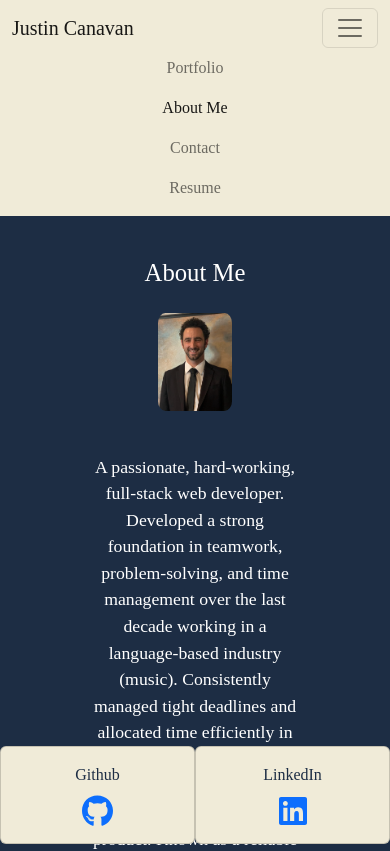
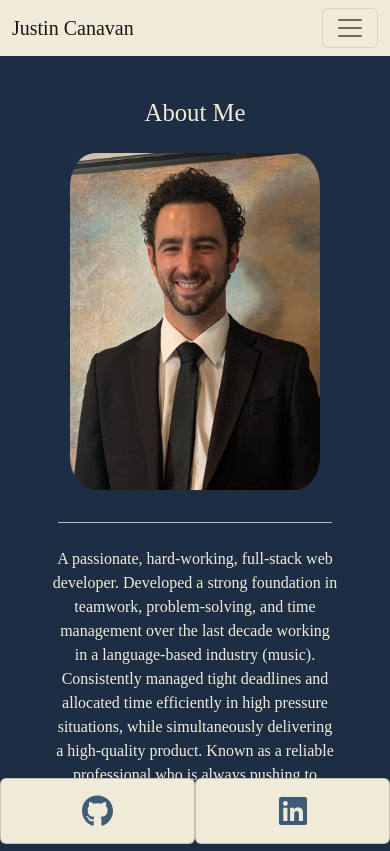
Before and after one commit to justincanavanmusic/react-portfolio, a React (Create React App) app: page / in a window 390 px wide. Shown: the top 851 px of the page. Built offline with nearby package versions, Linux system fonts and the light colour scheme; a web font is replaced by a local one.

Commit message:
contact page, redid aboutme styling

```diff
--- a/src/components/Nav.js
+++ b/src/components/Nav.js
@@ -22,7 +22,7 @@ function Nav({ currentPage, changePage }) {
           <span className="navbar-toggler-icon nav-btn"></span>
         </button>
 
-        <div className="collapse navbar-collapse show" id="navbarNavAltMarkup">
+        <div className="collapse navbar-collapse" id="navbarNavAltMarkup">
           <ul className="navbar-nav">
             <li className="nav-item">
               <a
--- a/src/components/pages/AboutMe.js
+++ b/src/components/pages/AboutMe.js
@@ -7,22 +7,30 @@ const style = {
       borderRadius: "10%"
   }
 }
+// width='20%' height='25%'
 
-export default function AboutMe({ paragraph }) {
+export default function AboutMe() {
 
     return (
         <>
-      <div className='container about-me-container justify-content-start'>
-        {/* <div className='row'>
-          <div className='col'> */}
-      <h2 className='about-me'>About Me</h2>
+      <div className='container about-me-container'>
 
-      <img src={photo} style={style.photo} alt='Justin Canavan headshot' width='20%' height='25%' className="headshot"></img>
 
-      <p className='bio' >A passionate, hard-working, full-stack web developer. Developed a strong foundation in teamwork, problem-solving, and time management over the last decade working in a language-based industry (music). Consistently managed tight deadlines and allocated time efficiently in high pressure situations, while simultaneously delivering a high-quality product. Known as a reliable professional who is always pushing to advance his craft. </p>
+      <h2 className='cream-font about-me'>About Me</h2>
+      {/* <hr className='w-25 mx-auto opacity-75'></hr> */}
+
+
+      <img src={photo} style={style.photo} alt='Justin Canavan headshot'
+      className="headshot mb-3"></img>
+      <hr className='opacity-75 w-75 mx-auto mb-4'></hr>
+      <div className='container'>
+        <div className='mx-auto mb-5 col-lg-7 col-md-9 col-10'>
+
+      <p >A passionate, hard-working, full-stack web developer. Developed a strong foundation in teamwork, problem-solving, and time management over the last decade working in a language-based industry (music). Consistently managed tight deadlines and allocated time efficiently in high pressure situations, while simultaneously delivering a high-quality product. Known as a reliable professional who is always pushing to advance his craft. </p>
       </div>
-      {/* </div>
-      </div> */}
+      </div>
+      </div>
+
 
       </>
     )
--- a/src/components/pages/Contact.js
+++ b/src/components/pages/Contact.js
@@ -1,89 +1,79 @@
 import React, { useState } from "react";
 import "./index.css";
-import { AiOutlineMail } from 'react-icons/ai';
-import { BsFillTelephoneFill } from 'react-icons/bs'
-import { FaGithub } from 'react-icons/fa'
-
+import { AiOutlineMail } from "react-icons/ai";
+import { BsFillTelephoneFill } from "react-icons/bs";
+import { FaGithub } from "react-icons/fa";
 
 export default function Contact() {
-
-  const initialInput =
-    {
+  const initialInput = {
     name: "",
-      email: ""
-    }
+    email: "",
+  };
 
   const [userInput, setUserInput] = useState(initialInput);
 
   const { name, email } = userInput;
 
-  // const [name, setName] = useState("");
   const [nameModal, setNameModal] = useState(false);
-  // const [email, setEmail] = useState("");
   const [emailModal, setEmailModal] = useState(false);
   const [message, setMessage] = useState("");
   const [messageModal, setMessageModal] = useState(false);
 
   const contactInfo = [
     {
-    icon: < AiOutlineMail />,
-    contact: 'justincanavanmusic@gmail.com',
+      icon: <AiOutlineMail />,
+      contact: "justincanavanmusic@gmail.com",
       href: "mailto:justincanavanmusic@gmail.com",
     },
     {
-    icon: < BsFillTelephoneFill />,
-    contact: '201-218-8720',
+      icon: <BsFillTelephoneFill />,
+      contact: "201-218-8720",
       href: "tel:2012188720",
-  }
-]
+    },
+  ];
 
   const messageForm = [
     {
-  title: 'Name',
-  name: 'name',
-  // value: 'name',
-  placeholder: 'John Doe'
+      title: "Name",
+      name: "name",
+      placeholder: "John Doe",
     },
     {
-  title: 'Email Address',
-  name: 'email',
-  // value: 'email',
-  placeholder: "name@example.com"
-}
-
-]
+      title: "Email Address",
+      name: "email",
+      placeholder: "name@example.com",
+    },
+  ];
 
   const inputChange = (e) => {
     const { name, email, value } = e.target;
-  // console.log(e.target)
-  console.log(userInput)
+    // console.log(userInput)
 
     setUserInput(() => {
-
       return {
         ...userInput,
         [name]: value,
         [email]: value,
-
-  }
-  })
-}
+      };
+    });
+  };
 
   const messageChange = (e) => {
     const { value } = e.target;
     // console.log(name)
 
-    return setMessage(value)
-  }
+    return setMessage(value);
+  };
 
   const submitButton = (e) => {
     e.preventDefault();
 
-  console.log('hello')
+    // console.log('hello')
     console.log(userInput);
 
-  setUserInput(initialInput)
-  }
+    setUserInput(initialInput);
+    setMessage("");
+  };
 
   const nameValidation = (nameInput) => {
     console.log(nameInput.length);
@@ -136,35 +126,37 @@ const inputChange = (e) => {
         </div>
       )}
 
-      <div className="container page-container col-12 text-center mt-5 ">
+      <div className="container page-container text-center mt-5 ">
         <div className="row">
-          <div className="col-sm-12 col-md-6 col-lg-6">
-              <h4 className='h4-contact mb-5'>Send me a message!</h4>
+          <div className="mx-auto col-sm-12 col-md-9 col-lg-6">
+            <h4 className="cream-font mb-3">Send me a message!</h4>
+            <hr className="w-50 mb-4 mx-auto opacity-75"></hr>
 
-              <div className='d-flex justify-content-center'>
-              <div className='card mb-5 list-items contact-card col-sm-9 col-md-9 col-lg-9'>
-
+            <div className="d-flex justify-content-center">
+              <div className="card mb-5 list-items contact-card col-12 col-sm-12 col-md-10 col-lg-10">
                 {messageForm.map((oneForm) => (
-
                   <div>
-              <label htmlFor="exampleFormControlInput1" className="pt-2 pb-2">
+                    <label
+                      htmlFor="exampleFormControlInput1"
+                      className="pt-2 pb-2"
+                    >
                       {oneForm.title}
                     </label>
-              <div className='message-input col-sm-10 col-lg-10 col-md-10'>
+                    <div className="message-input col-sm-10 col-lg-10 col-md-10">
                       <input
                         type="text"
                         name={oneForm.name}
                         className="form-control"
                         placeholder={oneForm.placeholder}
-                value={oneForm.name==='name'  ? name : email}
-
+                        value={oneForm.name === "name" ? name : email}
                         onChange={inputChange}
-
-               onBlur={(e) => oneForm.name==='name' ? nameValidation(e.target.value) : validateEmail(e.target.value)}
-
+                        onBlur={(e) =>
+                          oneForm.name === "name"
+                            ? nameValidation(e.target.value)
+                            : validateEmail(e.target.value)
+                        }
                         required
                       ></input>
-
                     </div>
                   </div>
                 ))}
@@ -179,7 +171,6 @@ const inputChange = (e) => {
                             <button
                               onClick={() => setEmailModal(false)}
                               type="button"
-
                               className="btn-close"
                               data-bs-dismiss="modal"
                               aria-label="Close"
@@ -202,7 +193,7 @@ const inputChange = (e) => {
                   >
                     Message
                   </label>
-              <div className='message-input col-lg-10 col-md-10 col-sm-10'>
+                  <div className="message-input col-lg-10 col-md-10 col-sm-10">
                     <textarea
                       onChange={messageChange}
                       value={message}
@@ -210,7 +201,6 @@ const inputChange = (e) => {
                       id="message"
                       rows="3"
                       onBlur={(e) => messageValidation(e.target.value)}
-
                       required
                     ></textarea>
                   </div>
@@ -227,7 +217,6 @@ const inputChange = (e) => {
                               onClick={() => setMessageModal(false)}
                               type="button"
                               className="btn-close"
-
                               data-bs-dismiss="modal"
                               aria-label="Close"
                             ></button>
@@ -241,7 +230,7 @@ const inputChange = (e) => {
                     </div>
                   </div>
                 )}
-        <div className='col-lg-6 margin-auto d-flex justify-content-center'>
+                <div className="col-lg-6 margin-auto d-flex justify-content-center">
                   <button
                     type="submit"
                     className="btn btn-info mt-3 mb-3"
@@ -249,47 +238,47 @@ const inputChange = (e) => {
                   >
                     Submit
                   </button>
-
                 </div>
               </div>
             </div>
           </div>
 
-          <div className="margin-auto col-sm-12 col-md-6 col-lg-6">
-            <h4 className="mb-4 h4-contact mb-5">Contact</h4>
+          <div className="margin-auto col-12 col-sm-12 col-md-9 col-lg-6">
+            <h4 className="mb-3 cream-font">Contact</h4>
+            <hr className="w-50 mx-auto mb-4 opacity-75"></hr>
 
-            <div className="card contact-card col-lg-9 col-md-9 col-sm-12">
+            <div className="card contact-card mb-5 col-lg-10 col-md-10 col-sm-12 col-12">
               {contactInfo.map((infoArray) => (
                 <ul className="list-group">
+                  <a
+                    href={infoArray.href}
+                    className="list-items no-radius list-group-item contact-links"
+                    target="_blank"
 
-            <li className="list-items list-group-item">{infoArray.icon}</li>
-              <a
-                className="pt-2 pb-2 contact-links"
-                href={infoArray.href}
-                target="_blank"
                     alt="email"
                   >
+                    {infoArray.icon}
+                  </a>
+                  <li
+                    className="pt-2 pb-2 list-dots med-blue-background cream-font"
+
+                  >
                     {infoArray.contact}
-              </a>
-
+                  </li>
                 </ul>
               ))}
               <a
-               className="pt-2 pb-2 list-items"
+                className="pt-2 pb-2 list-group-item list-items contact-links"
                 href="https://github.com/justincanavanmusic"
                 target="_blank"
                 alt="github"
               >
-               <FaGithub className='react-icons'/>
+                <FaGithub className="react-icons" />
               </a>
             </div>
-
-        </div>
-
           </div>
         </div>
-
-
+      </div>
     </>
   );
 }
--- a/src/components/pages/Footer.js
+++ b/src/components/pages/Footer.js
@@ -10,25 +10,18 @@ function Footer() {
        <div className='container btm-footer footer-background'>
    <div className="fixed-bottom d-flex footer-font-color">
    <div className="card col-6 footer-background">
-  <div className="card-body ">
-    <p className="card-title">Github</p>
+  <div className="card-body">
+    {/* <p className="card-title">Github</p> */}
 
-    <a href="https://github.com/justincanavanmusic" target= "_blank" className="card-text"><FontAwesomeIcon icon={faGithub} size="2xl" /></a>
+    <a href="https://github.com/justincanavanmusic" target= "_blank" className="card-text"><FontAwesomeIcon className='icon-color' icon={faGithub} size="2xl" /></a>
   </div>
 </div>
 <div className="card col-6 footer-background">
   <div className="card-body">
-    <p className="card-title">LinkedIn</p>
-    <a href="https://www.linkedin.com/in/justin-canavan510/" target= "_blank" className="card-text"><FontAwesomeIcon icon={faLinkedin} size="2xl" /></a>
+    {/* <p className="card-title">LinkedIn</p> */}
+    <a href="https://www.linkedin.com/in/justin-canavan510/" target= "_blank" className="card-text"><FontAwesomeIcon className='icon-color' icon={faLinkedin} size="2xl" /></a>
   </div>
 </div>
-
-{/* <div className="card col-4 footer-background">
-  <div className="card-body">
-    <p className="card-title">Stack Overflow</p>
-    <a href="https://stackoverflow.com/users/21531500/justincanavan" target= "_blank" className="card-text"><FontAwesomeIcon icon={faStackOverflow} size="2xl" /></a>
-  </div>
-</div> */}
 
    </div>
    </div>
--- a/src/components/pages/index.css
+++ b/src/components/pages/index.css
@@ -12,9 +12,9 @@
     display: block;
 }
 
-#portfolio-cards {
+/* #portfolio-cards {
     width: 28vw;
     height: 15vh;
     text-align: left;
 
-}
+} */
--- a/src/index.css
+++ b/src/index.css
@@ -1,8 +1,8 @@
 :root {
-  --color1: #1d2d44;
-  --color2: #3e5c76;
-  --color3: #748cab;
-  --color4: #f0ebd8;;
+  --darkBlue: #1d2d44;
+  --medBlue: #3e5c76;
+  --lightBlue: #748cab;
+  --cream: #f0ebd8;;
   --color5: #0d1321;
 }
 
@@ -25,70 +25,115 @@ code {
 
 .about-me-container {
   min-height: 100vh;
-  display: flex;
+  /* display: flex;
   flex-direction: column;
-  align-items: center;
+  align-items: center; */
   /* justify-content: space; */
 }
 .page-container {
   min-height: 100vh;
 }
 
+.list-dots {
+  list-style-type: none;
+}
+
+.med-blue-background {
+  background-color: var(--medBlue);
+}
+
 .headshot {
     margin-top: 2vh;
-    margin-bottom: 5vh;
+    /* margin-bottom: 5vh; */
+    height: 40vh;
+    width: auto;
 }
 .list-items {
-  background-color: var(--color4) !important;
-  color: var(--color1) !important;
+  background-color: var(--cream) !important;
+  color: var(--darkBlue) !important;
 }
 
 .about-me {
   margin-top: 5vh;
 }
 .contact-links {
-  text-decoration: none;
-  color: var(--color4);
-  background-color: var(--color2)
+  text-decoration: none !important;
+  color: var(--cream);
+  background-color: var(--medBlue)
 }
+
+.contact-links:hover {
+   opacity: .70;
+   color: var(--cream) !important;
+   background-color: var(--lightBlue) !important;
+}
+
+/* a:hover {
+  background-color: var(--cream);
+   opacity: .75;
+} */
+
 .contact-card {
   margin: 0 auto;
   border: 0 !important;
 }
-.h4-contact {
-  color: var(--color4) !important;
+.cream-font {
+  color: var(--cream) !important;
 }
 
+/* .bio {
+  /* font-size: 2.1vh; */
+  /* margin-left: 20vw;
+  margin-right: 20vw; */
+/* } */
 
-.bio {
-  font-size: 2.1vh;
-  margin-left: 20vw;
-  margin-right: 20vw;
-}
-
-.footer-font-color {
-  color: var(--color1) !important;
+.dark-blue-font {
+  color: var(--darkBlue) !important;
 }
 .message-input {
   margin: 0 auto;
 }
 
 .color-scheme {
-  background-color: var(--color1);
-  color: white;
+  background-color: var(--darkBlue);
+  color: var(--cream);
 }
+
+.resume-margin {
+  margin-top: 10vh;
+}
+
 .margin-auto {
   margin: 0 auto;
+}
+.icon-color {
+  color: var(--medBlue) !important;
+}
+.icon-color:hover {
 
+    opacity: .90;
+    color: var(--lightBlue) !important;
+    /* background-color: var(--lightBlue) !important; */
 }
 
+.no-radius {
+  border-top-left-radius: none !important;
+  border-top-right-radius: none !important;
+}
+
+
+
+
+
+
+
 .footer-background {
-  background-color: var(--color4) !important;
+  background-color: var(--cream) !important;
 }
 
 .btm-footer {
   margin-bottom: auto !important;
-  margin-top: 90px;
+  margin-top: 60px;
 
 }
 
```
Also changed, not shown: src/components/pages/Portfolio.js (+11 -5 lines), src/components/pages/Resume.js (+30 -17 lines), src/utils/helpers.js (added), 12 other files (tests, documents, lock files or other folders). Lines whose indentation alone changed are shown as unchanged.
